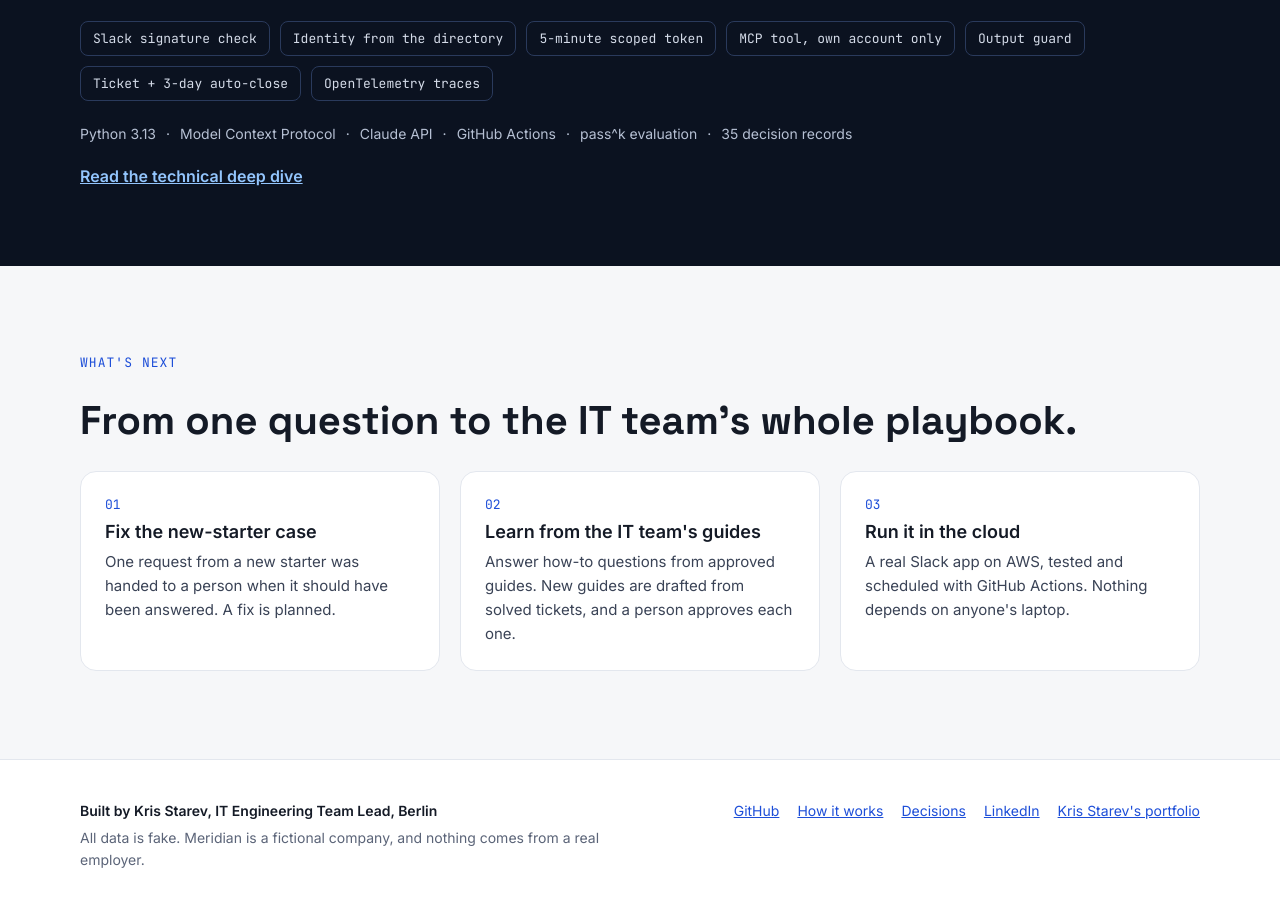
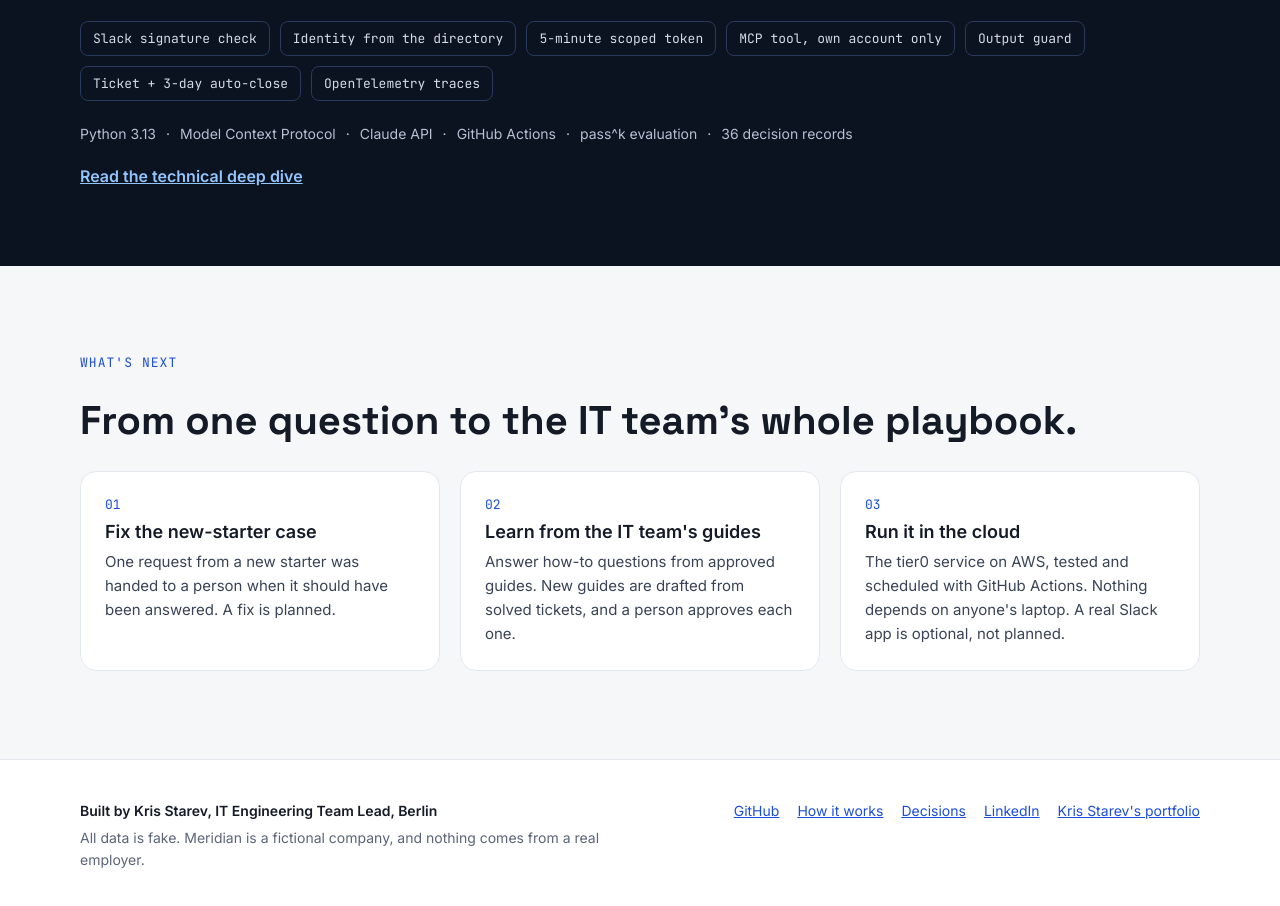
Before and after one commit to kstarev/meridian-it-lab, a plain HTML site: page site/index.html in a window 1280 px wide. Shown: the part 3983-4889 px from the top of the page. Drawn offline with Linux system fonts and the light colour scheme.

Commit message:
tier0 plans: a replay demo labelled simulated Slack; no demo workspaces
There will be no Slack or Linear demo workspace. ADR-036 replaces
make demo-live and the demo-workspace video with a scripted replay of
real tier0 runs on the mocks, rendered as a Slack-style HTML transcript
(optionally a short screen recording) and labelled "Simulated Slack,
fake data". The AWS deployment plan stays; a real Slack app is
optional, not planned.

- docs/decisions.md: ADR-036; status lines of ADR-004, ADR-009 and
  ADR-034 point to it (titles unchanged, so links still work).
- docs/brief.md: ticket lifecycle, audiences, reviewer experience and
  the scope lists.
- docs/how-it-works.md: the production table's Slack row.
- site/index.html: "36 decision records" (checked by
  test_site_numbers.py) and the "Run it in the cloud" card no longer
  promises a real Slack app.

Docs only, no code changes.

Co-Authored-By: Claude Opus 5.5 <noreply@anthropic.com>

```diff
--- a/site/index.html
+++ b/site/index.html
@@ -339,7 +339,7 @@ html{scroll-behavior:smooth}
 <span style="padding: 8px 12px; border: 1px solid #2A3A5C; border-radius: 8px; color: #D4DBE8">OpenTelemetry traces</span>
 </div>
 <div style="display: flex; flex-wrap: wrap; gap: 10px; font-size: 14px; color: #B6C0D3">
-<span>Python 3.13</span><span aria-hidden="true">·</span><span>Model Context Protocol</span><span aria-hidden="true">·</span><span>Claude API</span><span aria-hidden="true">·</span><span>GitHub Actions</span><span aria-hidden="true">·</span><span>pass^k evaluation</span><span aria-hidden="true">·</span><span>35 decision records</span>
+<span>Python 3.13</span><span aria-hidden="true">·</span><span>Model Context Protocol</span><span aria-hidden="true">·</span><span>Claude API</span><span aria-hidden="true">·</span><span>GitHub Actions</span><span aria-hidden="true">·</span><span>pass^k evaluation</span><span aria-hidden="true">·</span><span>36 decision records</span>
 </div>
 <a href="https://github.com/kstarev/meridian-it-lab/blob/main/docs/how-it-works.md" style="color: #93C5FD; font-weight: 600; font-size: 16px">Read the technical deep dive</a>
 </div>
@@ -363,7 +363,7 @@ html{scroll-behavior:smooth}
 <div style="background: #FFFFFF; border: 1px solid #E3E7EE; border-radius: 16px; padding: 24px; display: flex; flex-direction: column; gap: 8px">
 <span style="font-family: 'JetBrains Mono', monospace; font-size: 13px; color: #1D4ED8">03</span>
 <h3 style="margin: 0; font-size: 18px; font-weight: 600">Run it in the cloud</h3>
-<p style="margin: 0; font-size: 15px; line-height: 1.6; color: #3A4356">A real Slack app on AWS, tested and scheduled with GitHub Actions. Nothing depends on anyone's laptop.</p>
+<p style="margin: 0; font-size: 15px; line-height: 1.6; color: #3A4356">The tier0 service on AWS, tested and scheduled with GitHub Actions. Nothing depends on anyone's laptop. A real Slack app is optional, not planned.</p>
 </div>
 </div>
 </div>
```
Also changed, not shown: 3 other files.
